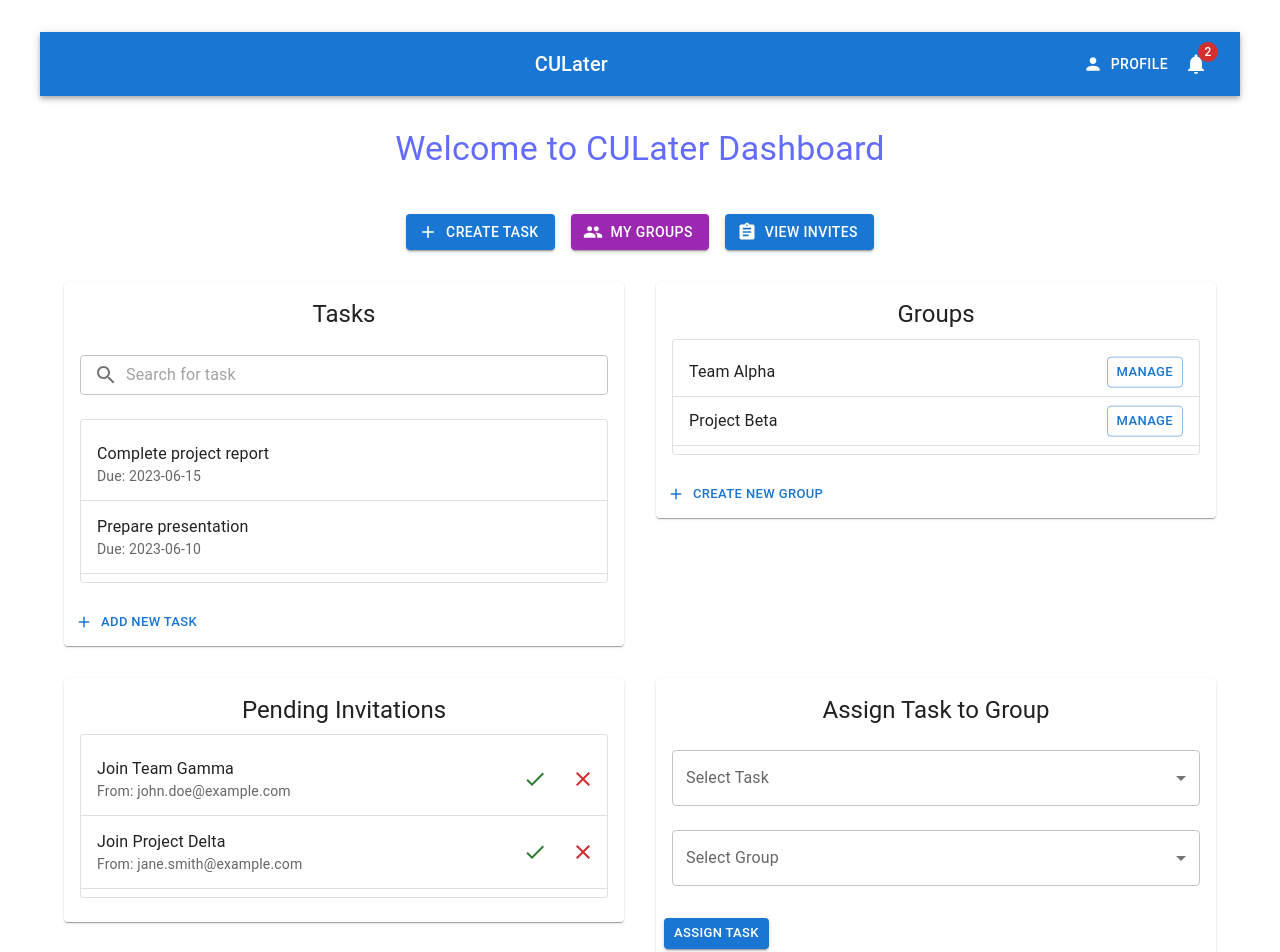
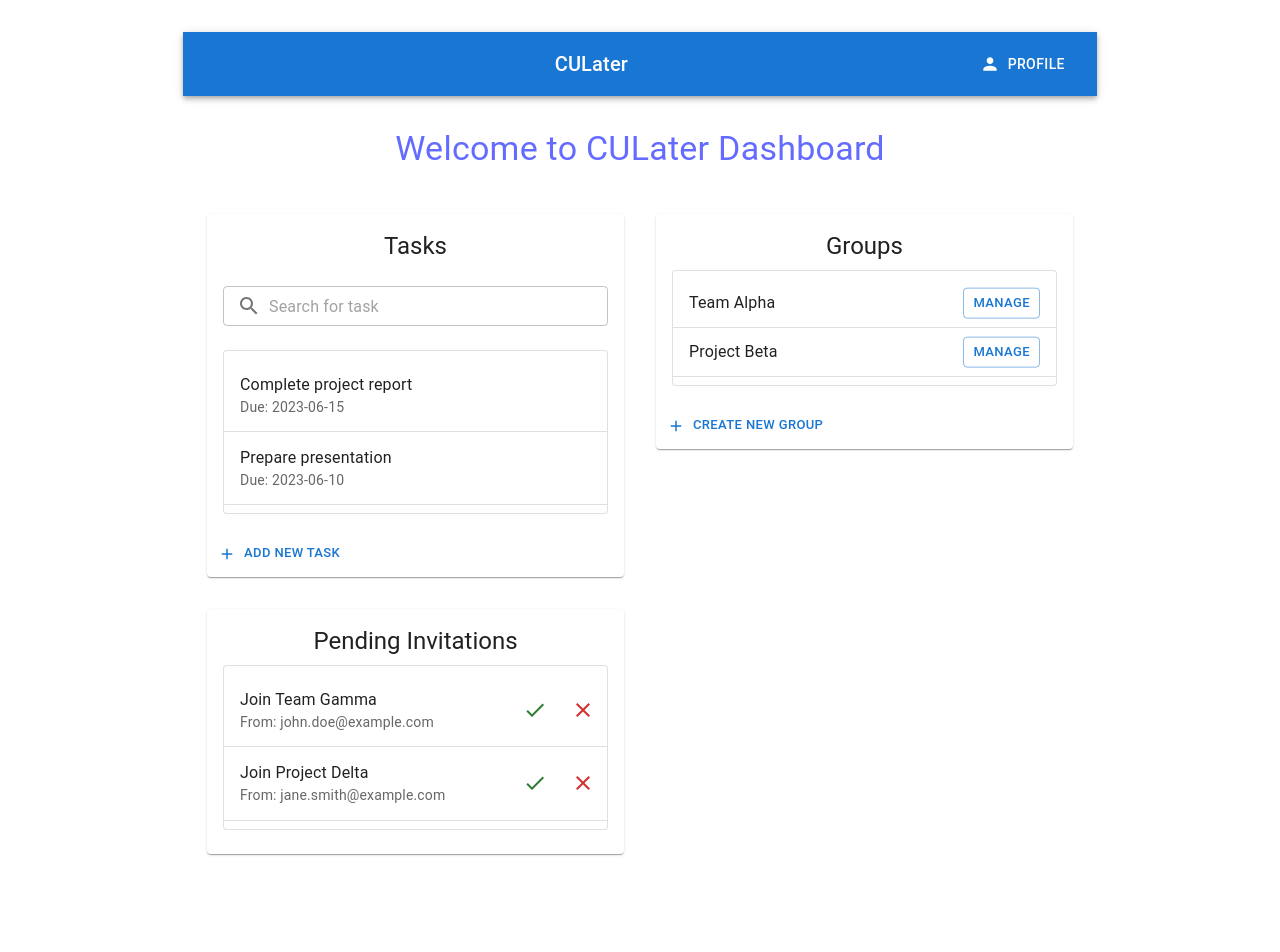
Before and after one commit to OmerEgeOzyaba/CSCI3100-project, a React (Vite) app in the folder coding/frontend/: page /dashboard in a window 1280 px wide. Shown: the top 952 px of the page. After the commit the page ends 886 px from the top, so only its background shows below. Built offline with nearby package versions, Linux system fonts and the light colour scheme; sample sign-in values are in the browser's storage.

Commit message:
bugfix and strip useless UI

```diff
--- a/coding/frontend/src/pages/GroupView.jsx
+++ b/coding/frontend/src/pages/GroupView.jsx
@@ -32,7 +32,7 @@ const GroupFormPage = () => {
   };
 
   const handleCancel = () => {
-    navigate('/');
+    navigate('/dashboard');
   };
 
   return (
--- a/coding/frontend/src/pages/Home.jsx
+++ b/coding/frontend/src/pages/Home.jsx
@@ -72,11 +72,6 @@ export default function Home() {
           <Button color="inherit" startIcon={<PersonIcon />}>
             Profile
           </Button>
-          <IconButton color="inherit">
-            <Badge badgeContent={2} color="error">
-              <NotificationsIcon />
-            </Badge>
-          </IconButton>
         </Toolbar>
       </AppBar>
 
@@ -86,19 +81,6 @@ export default function Home() {
           <Typography variant="h4" component="h1" gutterBottom>
             Welcome to CULater Dashboard
           </Typography>
-        </Box>
-
-        {/* Action Buttons */}
-        <Box sx={{ mb: 4, display: 'flex', justifyContent: 'center', gap: 2 }}>
-          <Button variant="contained" startIcon={<AddIcon />} color="primary">
-            Create Task
-          </Button>
-          <Button variant="contained" startIcon={<GroupIcon />} color="secondary">
-            My Groups
-          </Button>
-          <Button variant="contained" startIcon={<AssignmentIcon />}>
-            View Invites
-          </Button>
         </Box>
 
         {/* Main Dashboard Grid */}
@@ -192,7 +174,7 @@ export default function Home() {
                 </Paper>
               </CardContent>
               <CardActions>
-                <Button startIcon={<AddIcon />} size="small">
+                <Button startIcon={<AddIcon />} size="small" onClick={() => handleEditGroup()}>
                   Create New Group
                 </Button>
               </CardActions>
@@ -238,50 +220,6 @@ export default function Home() {
               </CardContent>
             </Card>
           </Grid>
-
-          {/* Feature 4: Assign Tasks to Groups */}
-          <Grid item xs={12} md={6}>
-            <Card>
-              <CardContent>
-                <Typography variant="h5" component="div" gutterBottom>
-                  Assign Task to Group
-                </Typography>
-
-                <FormControl fullWidth margin="normal">
-                  <InputLabel id="task-select-label">Select Task</InputLabel>
-                  <Select
-                    labelId="task-select-label"
-                    id="task-select"
-                    label="Select Task"
-                    value=''
-                  >
-                    {tasks.map((task) => (
-                      <MenuItem key={task.id} value={task.id}>{task.title}</MenuItem>
-                    ))}
-                  </Select>
-                </FormControl>
-
-                <FormControl fullWidth margin="normal">
-                  <InputLabel id="group-select-label">Select Group</InputLabel>
-                  <Select
-                    labelId="group-select-label"
-                    id="group-select"
-                    label="Select Group"
-                    value=''
-                  >
-                    {groups.map((group) => (
-                      <MenuItem key={group.id} value={group.id}>{group.name}</MenuItem>
-                    ))}
-                  </Select>
-                </FormControl>
-              </CardContent>
-              <CardActions>
-                <Button variant="contained" size="small">
-                  Assign Task
-                </Button>
-              </CardActions>
-            </Card>
-          </Grid>
         </Grid>
       </Container>
     </>
--- a/coding/frontend/src/services/api.js
+++ b/coding/frontend/src/services/api.js
@@ -46,7 +46,7 @@ export const signup = async (email, password, licenseKey) => {
 export const createGroup = async (name, description) => {
   console.log("API: createGroup called")
   try {
-    const response = await API.post('/api/groups', { name, description })
+    const response = await API.post('/api/groups/', { name, description })
     console.log("API: createGroup response", response.data)
     return response
   } catch (error) {
```
